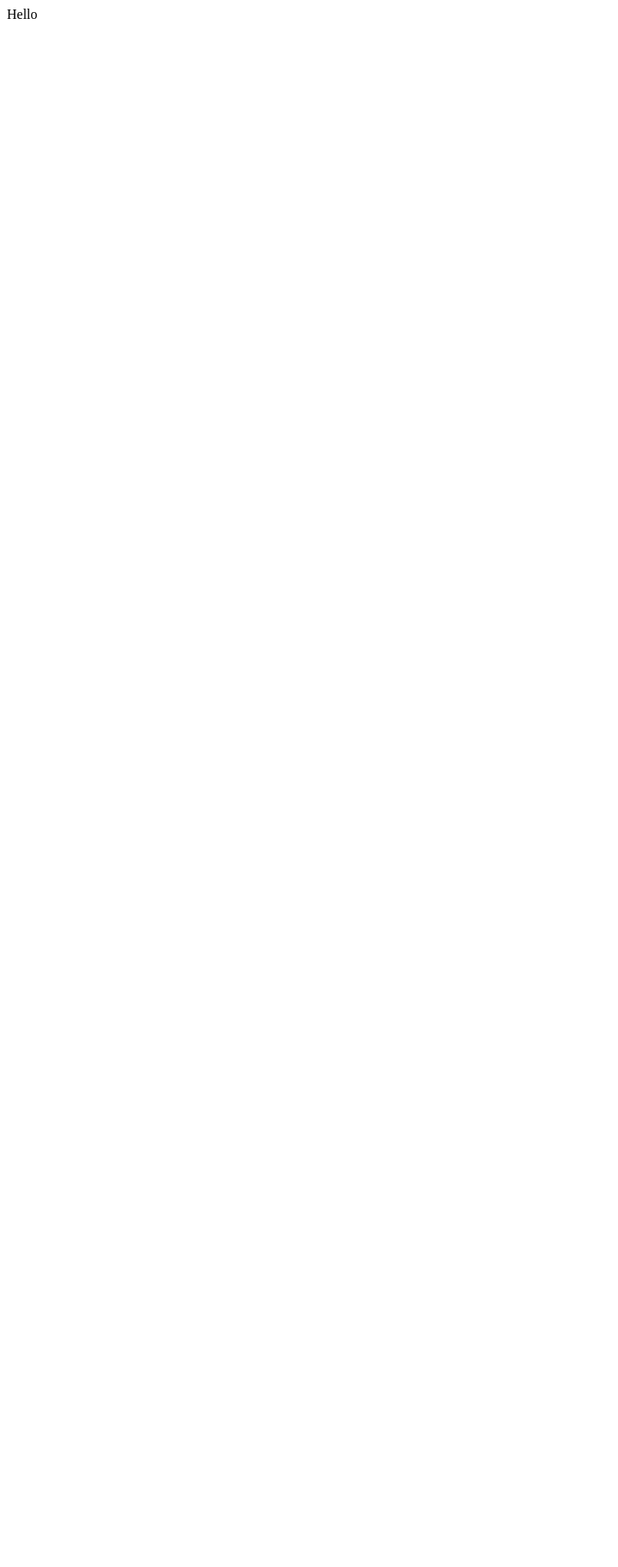
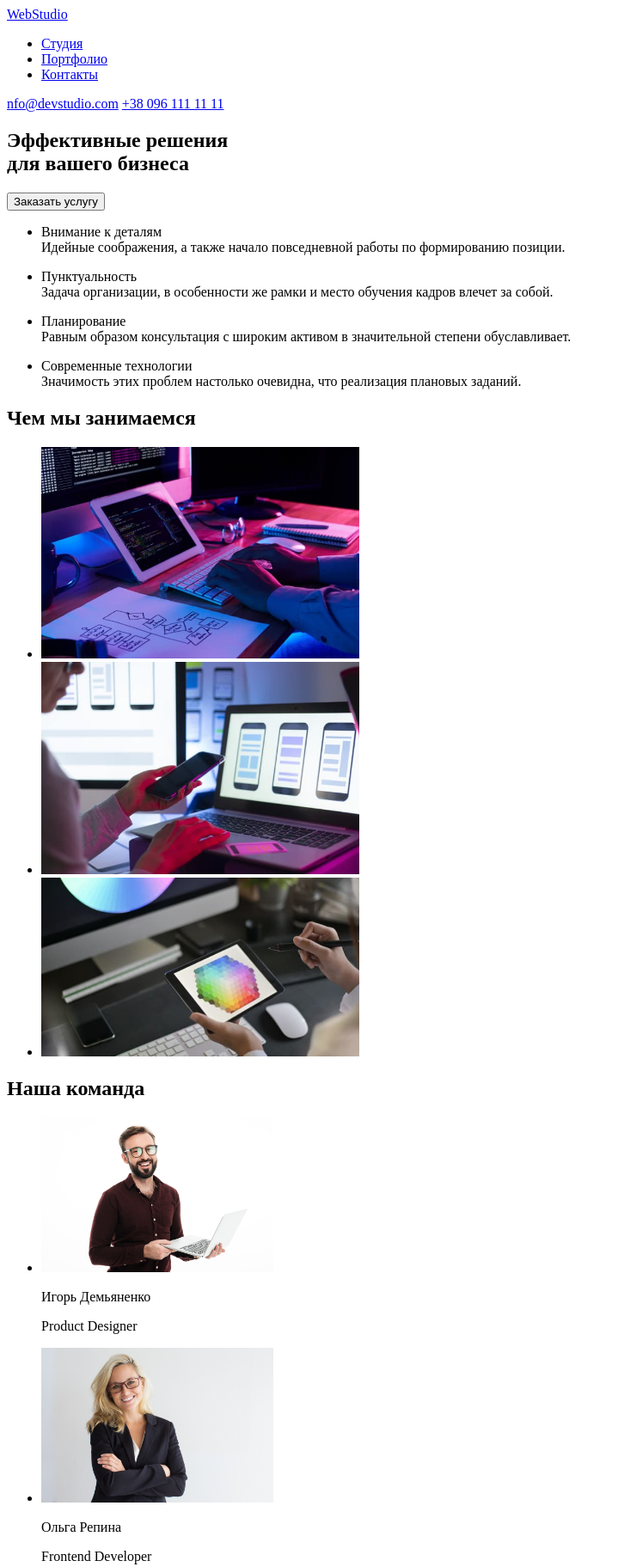
Before and after one commit to Zorotool/goit-markup-hw-01, a plain HTML site: page index.html in a window 1280 px wide. Shown: the top 1823 px of the page at 86% size, without its empty margins (0-719 px from the left). Before the commit the page ends 800 px from the top, so only its background shows below. Drawn offline with Linux system fonts and the light colour scheme.

Commit message:
index.html ready
Разметка готова

```diff
--- a/index.html
+++ b/index.html
@@ -4,9 +4,95 @@
     <meta charset="UTF-8">
     <meta http-equiv="X-UA-Compatible" content="IE=edge">
     <meta name="viewport" content="width=device-width, initial-scale=1.0">
-    <title>Document</title>
+    <link rel="preconnect" href="https://fonts.googleapis.com">
+    <link rel="preconnect" href="https://fonts.gstatic.com" crossorigin>
+    <link href="https://fonts.googleapis.com/css2?family=Raleway:wght@700&family=Roboto:wght@400;500;700;900&display=swap"
+        rel="stylesheet">
+    <title>Web Studio (Version 2.1)</title>
 </head>
 <body>
-    Hello
+    <!-- Шапка страницы -->
+    <header>
+        <nav>
+            <!-- Навигация -->
+            <a href="/">WebStudio</a>
+            <ul>
+                <li><a href="/Студия">Студия</a></li>
+                <li><a href="/Портфолио">Портфолио</a></li>
+                <li><a href="/Контакты">Контакты</a></li>
+            </ul>
+        </nav>
+
+        <a href="mailto:nfo@devstudio.com">nfo@devstudio.com</a>
+        <a href="tel:+380961111111">+38 096 111 11 11</a>
+    </header>
+
+    <!-- Уникальный контент страницы -->
+    <main>
+        <!-- УТП -->
+        <div>
+            <section>
+                <h1>Эффективные решения <br> для вашего бизнеса</h1>
+                <button type="button">Заказать услугу</button>
+            </section>
+        </div>
+
+        <!-- Конкурентные преимущества -->
+        <section>
+            <ul>
+                <li><p>Внимание к деталям <br>
+                Идейные соображения, а также начало повседневной работы по формированию позиции.</p></li>
+                <li><p>Пунктуальность <br>
+                Задача организации, в особенности же рамки и место обучения кадров влечет за собой.</p></li>
+                <li><p>Планирование <br>
+                Равным образом консультация с широким активом в значительной степени обуславливает.</p></li>
+                <li><p>Современные технологии <br>
+                Значимость этих проблем настолько очевидна, что реализация плановых заданий.</p></li>
+            </ul>
+        </section>
+
+        <section>
+            <h2>Чем мы занимаемся</h2>
+            <ul>
+                <li><img src="/images/001.jpg" alt="Схема" width="370"></li>
+                <li><img src="/images/002.jpg" alt="Ноутбук" width="370"></li>
+                <li><img src="/images/003.jpg" alt="Палитра" width="370"></li>
+            </ul>
+        </section>
+
+        <section>
+            <h2>Наша команда</h2>
+            <ul>
+                <li><img src="/images/004.jpg" alt="Демьяненок" width="270">
+                    <p class="name">Игорь Демьяненко</p>
+                    <p class="position">Product Designer</p></li>
+
+                <li><img src="/images/005.jpg" alt="Репина" width="270">
+                    <p class="name">Ольга Репина</p>
+                    <p class="position">Frontend Developer</p></li>
+
+                <li><img src="/images/006.jpg" alt="Тарасов" width="270">
+                    <p class="name">Николай Тарасов</p>
+                    <p class="position"></p>Marketing</li>
+
+                <li><img src="/images/007.jpg" alt="Ермаков" width="270">
+                <p class="name">Михаил Ермаков</p>
+                <p class="position">UI Designer</p>
+                </li>
+            </ul>
+        </section>
+
+    </main>
+
+    <!-- Подвал страницы -->
+    <footer>
+        <a href="/">WebStudio</a>
+        <address>
+            г. Киев, пр-т Леси Украинки, 26 <br>
+            <a href="mailto:nfo@devstudio.com">nfo@devstudio.com</a> <br>
+            <a href="tel:+380961111111">+38 096 111 11 11</a>
+        </address>
+    </footer>
+
 </body>
 </html>
```
Also changed, not shown: images/001.jpg (added), images/002.jpg (added), images/003.jpg (added), images/004.jpg (added), images/005.jpg (added), images/006.jpg (added), images/007.jpg (added), 1 other file.
